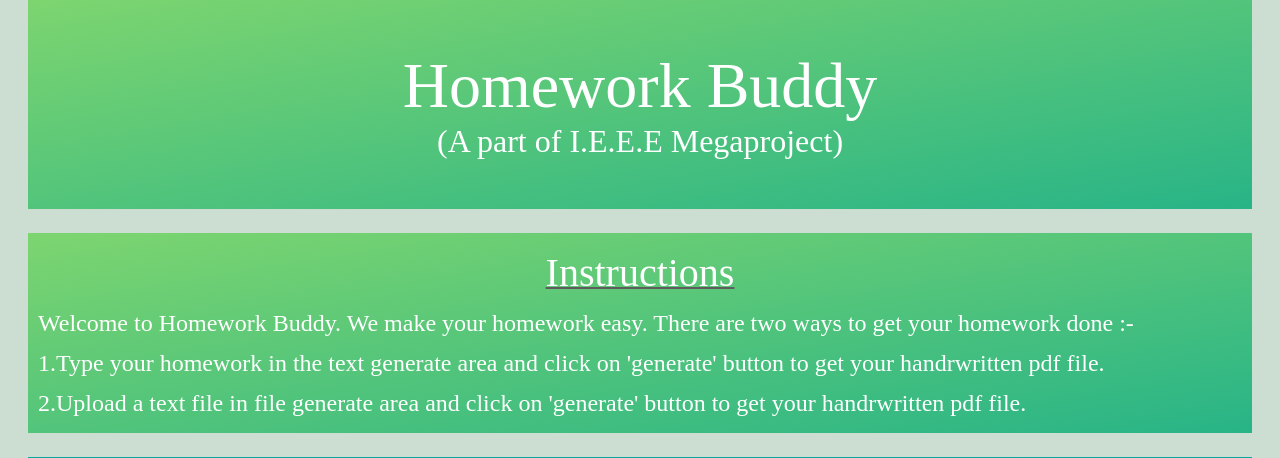
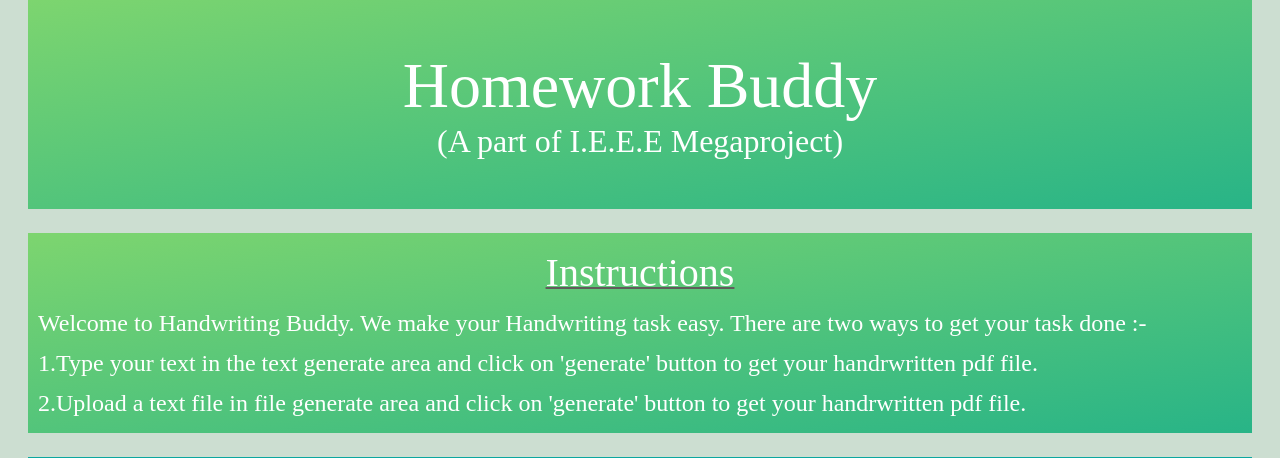
Before and after one commit to kashifcap/Homework-Buddy, a Flask app: page / in a window 1280 px wide. Shown: the part 21-479 px from the top of the page. Run offline with Flask 2, Linux system fonts and the light colour scheme.

Commit message:
Minor Fixes

```diff
--- a/HandwrittenWebApp/templates/index.html
+++ b/HandwrittenWebApp/templates/index.html
@@ -18,8 +18,8 @@
 
                 <span class="intro-title">Instructions</span>
 
-                Welcome to Homework Buddy. We make your homework easy. There are two ways to get your homework done :-<br>
-                    1.Type your homework in the text generate area and click on 'generate' button to get your handrwritten pdf file.<br>
+                Welcome to Handwriting Buddy. We make your Handwriting task easy. There are two ways to get your task done :-<br>
+                    1.Type your text in the text generate area and click on 'generate' button to get your handrwritten pdf file.<br>
                     2.Upload a text file in file generate area and click on 'generate' button to get your handrwritten pdf file.
             </p>
 
```
